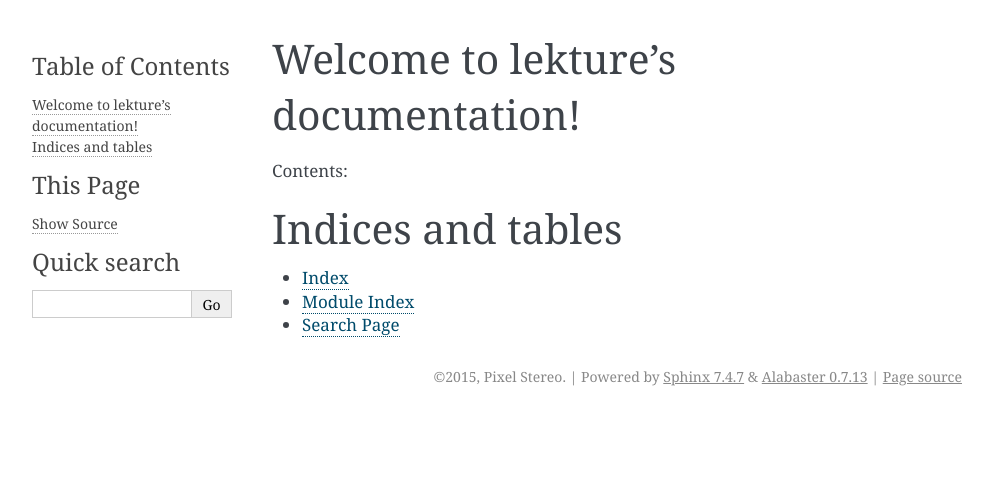
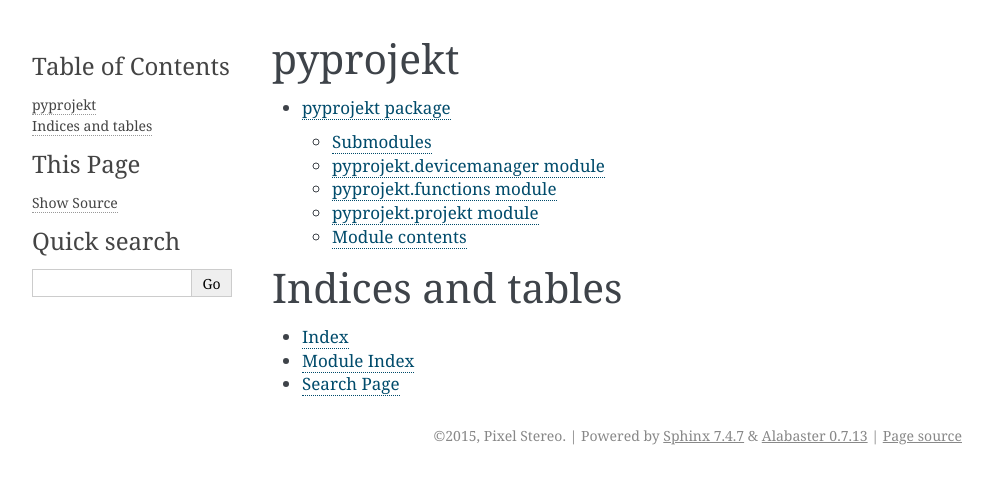
Before and after one commit to PixelStereo/lekture, a Sphinx documentation site: the page built from doc/index.rst, in a window 1280 px wide. Shown: the top 484 px of the page, without its empty margins (148-1141 px from the left). Built offline with Sphinx 7.4.7, drawn with Linux system fonts in a browser that asks for light colours.

Commit message:
use the apidoc file generated

```diff
--- a/doc/index.rst
+++ b/doc/index.rst
@@ -3,14 +3,13 @@
    You can adapt this file completely to your liking, but it should at least
    contain the root `toctree` directive.
 
-Welcome to lekture's documentation!
-===================================
-
-Contents:
+pyprojekt
+=========
 
 .. toctree::
-   :maxdepth: 2
+   :maxdepth: 4
 
+   pyprojekt
 
 
 Indices and tables
```
